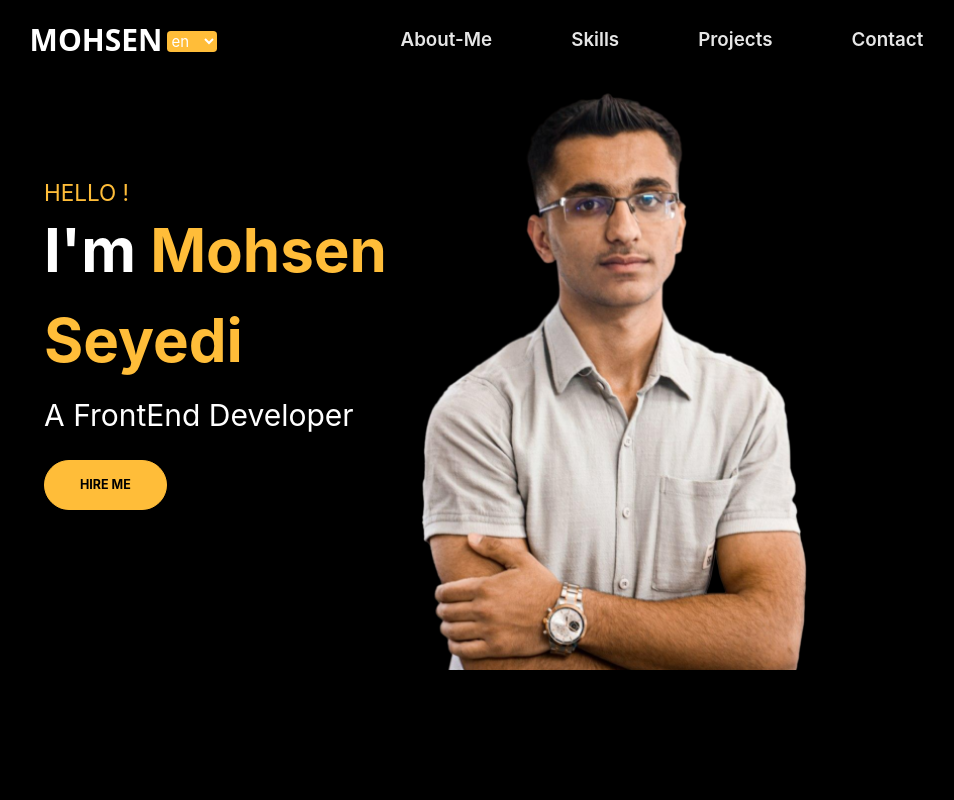
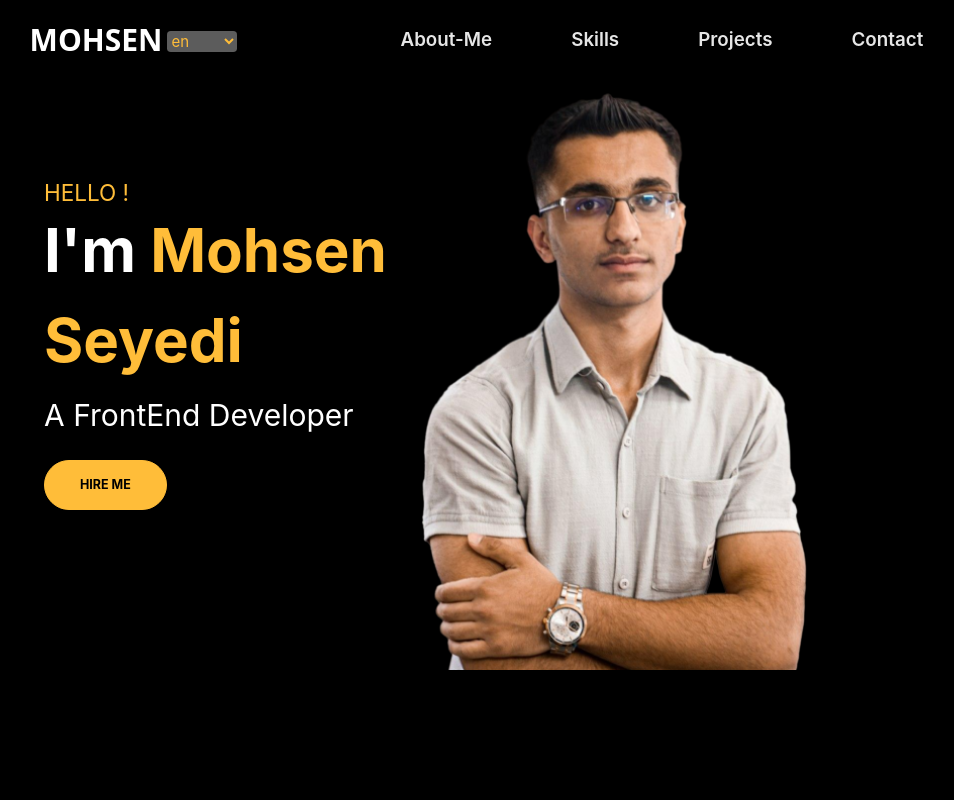
Before and after one commit to mohsenSeyedi/Me.com, a React (Create React App) app: page / in a window 1280 px wide. Shown: the top 800 px of the page, without its empty margins (124-1078 px from the left). Built offline with nearby package versions, Linux system fonts and the light colour scheme.

Commit message:
Adding Persian language to the Skills section

```diff
--- a/public/index.html
+++ b/public/index.html
@@ -2,7 +2,7 @@
 <html lang="en">
   <head>
     <meta charset="utf-8" />
-    <link rel="icon" href="%PUBLIC_URL%/favicon.ico" />
+    <link rel="icon" href="" />
     <meta name="viewport" content="width=device-width, initial-scale=1" />
     <meta name="theme-color" content="#000000" />
     <meta
@@ -14,7 +14,7 @@
 
     <link rel="manifest" href="%PUBLIC_URL%/manifest.json" />
 
-    <title>React App</title>
+    <title>Me</title>
   </head>
   <body>
     <noscript>You need to enable JavaScript to run this app.</noscript>
--- a/src/App.jsx
+++ b/src/App.jsx
@@ -11,7 +11,7 @@ import Footer from "./components/Header/Footer/Footer";
 
 function App() {
   return (
-    <div className="App xl:w-full 2xl:w-[80%] 3xl:w-[80%] 2xl:mx-auto 3xl:mx-auto">
+    <div className="App xl:w-full 2xl:w-[80%] 3xl:w-[80%] 2xl:mx-auto 3xl:mx-auto" data-aos="fade-down" data-aos-delay="800" data-aos-duration="2000">
       <Header></Header>
       <AboutMe></AboutMe>
       <Skills></Skills>
--- a/src/components/Header/Header/Header.jsx
+++ b/src/components/Header/Header/Header.jsx
@@ -15,7 +15,7 @@ export default function Header () {
     }, [])
 
     return (
-        <div id="Header" className="w-full h-auto" data-aos="fade-down" data-aos-delay="1000" data-aos-duration="2000">
+        <div id="Header" className="w-full h-auto" >
             <NavBar></NavBar>
             <div id="section-img" dir={i18n.language == 'fa' ? 'rtl' : 'ltr'} className="w-full h-auto flex items-center relative" >
                 <div id="section-img-text" className={`${i18n.language=='fa' && 'pr-16'} w-[40%] pb-24 pl-16 z-50 md:absolute md:w-[80%] md:ml-28 sm:w-full sm:ml-[-2rem]`}>
--- a/src/components/Header/Header/NavBar/NavBar.jsx
+++ b/src/components/Header/Header/NavBar/NavBar.jsx
@@ -45,9 +45,9 @@ export default function NavBar() {
               MOHSEN
             </a>
             <div>
-            <select onChange={changeLanguageHandler} className="w-20 bg-yellow-color text-2xl rounded-md outline-none mx-2 mt-1">
-                <option className="rounded-md" value="fa">en</option>
-                <option className="rounded-md" value="en">fa</option>
+            <select onChange={changeLanguageHandler} className="w-28 bg-gray-color cursor-pointer text-yellow-color text-2xl rounded-md outline-none mx-2 mt-1">
+                <option className="cursor-pointer" value="fa">en</option>
+                <option className="cursor-pointer" value="en">fa</option>
               </select>
             </div>
           </div>
--- a/src/components/Header/Skills/Skills.jsx
+++ b/src/components/Header/Skills/Skills.jsx
@@ -3,8 +3,11 @@ import Progress from './Progress'
 import skillsData from "./data"
 import AOS from 'aos';
 import 'aos/dist/aos.css';
+import { useTranslation } from "react-i18next";
+import i18n from "../../../i18n"
 
 export default function Skills() {
+  const { t } = useTranslation();
 
   const [skills , setSkills] = useState(skillsData)
 
@@ -16,8 +19,8 @@ export default function Skills() {
     <div id="skills-section" className="w-full mt-40 flex items-center justify-center">
     <div className="w-[95%] flex flex-col items-center justify-center">
         <div className="flex flex-col items-center justify-center">
-            <h4 className="header-text before:content-['Myskills'] before:left-[-5rem] before:mt-[-2rem]">My skills</h4>
-            <p className="text-3xl text-center mt-14 md:w-[85%]">These percentages that I wrote here are all wrong, otherwise you cannot give a percentage to a skill</p>
+            <h4 className={`${i18n.language == "en" && "before:content-['Myskills']"} header-text before:left-[-5rem] before:mt-[-2rem]`}>{t("mySkills.title")}</h4>
+            <p className="text-3xl text-center mt-14 md:w-[85%]">{t("mySkills.subTitle")}</p>
         </div>
         <div className="w-[95%] grid grid-cols-2 gap-12 mt-20 md:w-[80%] sm:w-[95%] md:grid-cols-1" data-aos="fade-up" data-aos-duration="1000">
           {skills.map(skill => (
--- a/src/i18n/fa.js
+++ b/src/i18n/fa.js
@@ -30,7 +30,7 @@ const fa = {
     },
     mySkills : {
       title : "تخصص ها",
-      subTitle : "من این مهارت ها رو بلدم ولی به این تخصص ها نمیشه درصد داد !" ,
+      subTitle : "من این مهارت ها رو بلدم ولی به این مهارت ها نمیشه درصد داد !" ,
     },
 
     hardSkills : {
```
